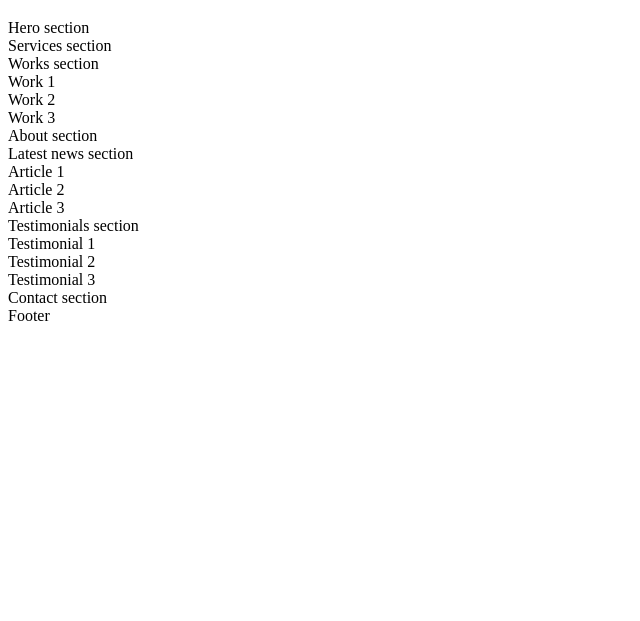
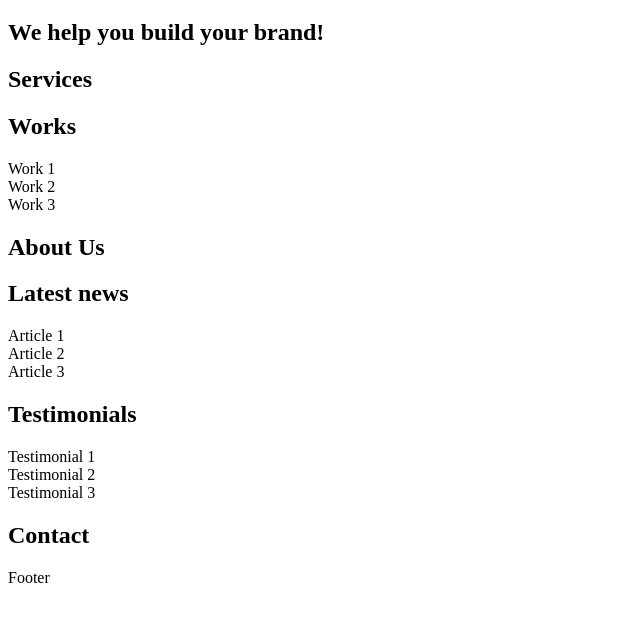
Before and after one commit to AhmedBelhassen2/holbertonschool-web_front_end, a plain HTML site: page 0x00-html_advanced/9-index.html in a window 1280 px wide. Shown: the part 61-682 px from the top of the page, without its empty margins (0-640 px from the left). Drawn offline with Linux system fonts and the light colour scheme.

Commit message:
9-index.html

```diff
--- a/0x00-html_advanced/9-index.html
+++ b/0x00-html_advanced/9-index.html
@@ -14,9 +14,13 @@
         <header><nav></nav></header>
         <main>
             <h1>Homepage</h1>
-            <Section>Hero section</Section>
-            <Section>Services section</Section>
-            <Section>Works section
+            <Section>
+                <h2>We help you build your brand!</h2>
+            </Section>
+            <Section>
+                <h2>Services</h2>
+                </Section>
+            <Section><h2>Works</h2>
                 <article>
                     Work 1
                 </article>
@@ -27,8 +31,8 @@
                     Work 3
                 </article>
             </Section>
-            <Section>About section</Section>
-            <Section>Latest news section
+            <Section><h2>About Us</h2></Section>
+            <Section><h2>Latest news</h2>
                 <article>
                     Article 1
                 </article>
@@ -39,7 +43,7 @@
                     Article 3
                 </article>
             </Section>
-            <Section>Testimonials section
+            <Section><h2>Testimonials</h2>
                 <article>
                     Testimonial 1
                 </article>
@@ -50,7 +54,7 @@
                     Testimonial 3
                 </article>
             </Section>
-            <Section>Contact section</Section>
+            <Section><h2>Contact</h2></Section>
         </main>
         <footer>Footer</footer>
     </body>
```
